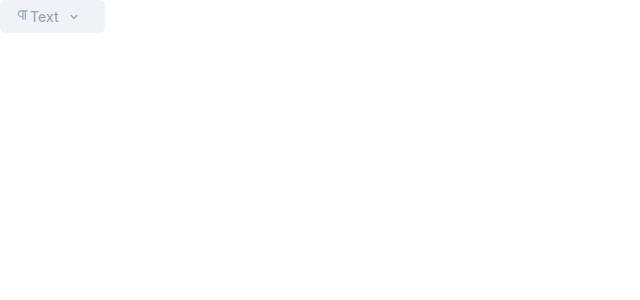
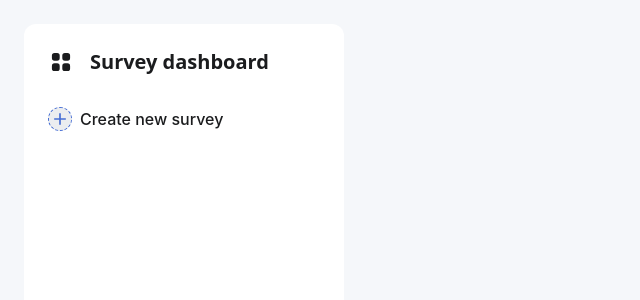
Before and after one commit to david-ponc/survey-app-old, a Next.js app: page / in a window 1280 px wide. Shown: the top 300 px of the page, without its empty margins (0-640 px from the left). Built offline with nearby package versions, Linux system fonts and the light colour scheme.

Commit message:
SUR-14 Feature: create aside component & layout design

```diff
--- /dev/null
+++ b/src/components/Aside.js
@@ -0,0 +1,17 @@
+import { AsideStyled, CirclePlusStyled, CreateSurveyStyled, H2Styled } from 'styles/components/aside'
+import { HiViewGrid } from 'react-icons/hi'
+import { BiPlus } from 'react-icons/bi'
+
+export default function Aside () {
+  return (
+    <AsideStyled>
+      <H2Styled> <HiViewGrid size={26} /> Survey dashboard</H2Styled>
+      <CreateSurveyStyled>
+        <CirclePlusStyled>
+          <BiPlus size={20}/>
+        </CirclePlusStyled>
+        Create new survey
+      </CreateSurveyStyled>
+    </AsideStyled>
+  )
+}
--- a/src/components/Layout.js
+++ b/src/components/Layout.js
@@ -1,14 +1,34 @@
 import Head from 'next/head'
+import styled from 'styled-components'
 
-function Layout ({ title, children }) {
+function Layout ({ title, children, design = 'default' }) {
+  console.log(design)
   return (
     <>
       <Head>
         <title>Survey | {title}</title>
       </Head>
-      {children}
+      <LayoutStyled design={design}>
+        {children}
+      </LayoutStyled>
     </>
   )
 }
 
+const LayoutStyled = styled.div`
+  height: 100%;
+  display: grid;
+  grid-template-columns: ${({ design }) => DESIGN[design].templateColumns};
+  grid-template-rows: 1fr;
+`
+
+const DESIGN = {
+  default: {
+    templateColumns: '1fr'
+  },
+  withAside: {
+    templateColumns: '320px 1fr'
+  }
+}
+
 export default Layout
--- a/src/pages/index.js
+++ b/src/pages/index.js
@@ -2,13 +2,23 @@ import { useState } from 'react'
 import Layout from 'components/Layout'
 import Dropdown from 'components/Dropdown'
 import { BiListUl, BiParagraph } from 'react-icons/bi'
+import Button from 'components/Button'
+import { VscFilePdf } from 'react-icons/vsc'
+import { BsFileEarmarkText } from 'react-icons/bs'
+import Aside from 'components/Aside'
 
 export default function Home () {
   const [value, setValue] = useState(null)
 
   return (
-    <Layout title="dashboard">
-        <Dropdown options={options} onSelect={setValue} />
+    <Layout title="dashboard" design="withAside">
+        {/* Temporal section */}
+        {/* <section style={{ display: 'grid', gridTemplateColumns: 'repeat(3, max-content)', gap: '2rem', alignItems: 'center', padding: '2rem' }}> */}
+        {/*  <Dropdown options={options} onSelect={setValue} /> */}
+        {/*  <Button>Publish</Button> */}
+        {/*  <Button actions={actions} droppable>Export</Button> */}
+        {/* </section> */}
+        <Aside />
     </Layout>
   )
 }
@@ -29,3 +39,14 @@ const options = [
     ]
   }
 ]
+
+const actions = [
+  {
+    name: <>PDF <VscFilePdf size={20} /></>,
+    onClick: () => {}
+  },
+  {
+    name: <>Plain Text <BsFileEarmarkText size={20} /></>,
+    onClick: () => {}
+  }
+]
--- /dev/null
+++ b/src/styles/components/aside.js
@@ -0,0 +1,40 @@
+import styled from 'styled-components'
+
+export const AsideStyled = styled.aside`
+  height: 100%;
+  display: grid;
+  grid-template-rows: auto 1fr;
+  gap: 2rem;
+  border-radius: 0.75rem;
+  padding: 1.5rem;
+  background: var(--gray-600);
+`
+
+export const H2Styled = styled.h2`
+  display: grid;
+  grid-auto-flow: column;
+  grid-template-columns: auto 1fr;
+  gap: 1rem;
+  align-items: center;
+`
+
+export const CreateSurveyStyled = styled.div`
+  display: grid;
+  grid-template-columns: auto 1fr;
+  gap: 0.5rem;
+  height: max-content;
+  align-items: center;
+  cursor: pointer;
+  font-weight: 500;
+`
+
+export const CirclePlusStyled = styled.div`
+  width: 1.5rem;
+  height: 1.5rem;
+  border-radius: 50%;
+  background: var(--gray-300);
+  border: 1px dashed #456DD4;
+  color: #456DD4;
+  display: grid;
+  place-items: center;
+`
--- a/src/styles/globals.js
+++ b/src/styles/globals.js
@@ -28,4 +28,22 @@ export const GlobalStyle = createGlobalStyle`
     cursor: pointer;
     font-size: 0.875rem;
   }
+
+  h1, h2, h3
+  h4, h5 {
+    font-family: 'Poppins', system-ui, sans-serif;
+    font-weight: 600;
+  }
+
+  h2 {
+    font-size: 20px;
+  }
+
+  #__next {
+    height: 100vh;
+    width: 100%;
+    background: var(--gray-500);
+    color: var(--gray-100);
+    padding: 1.5rem;
+  }
 `
```
